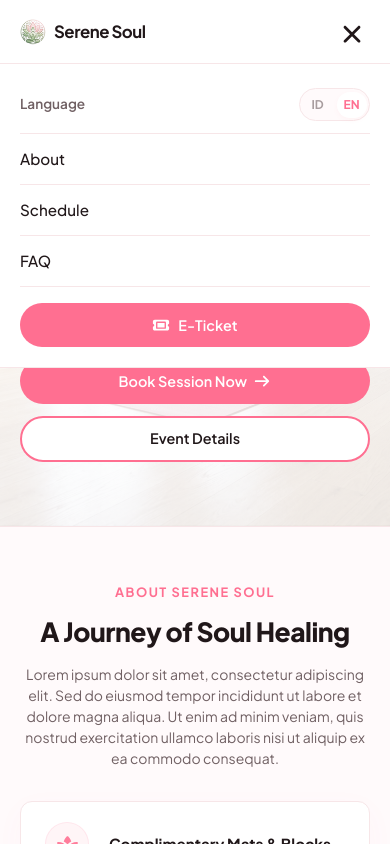
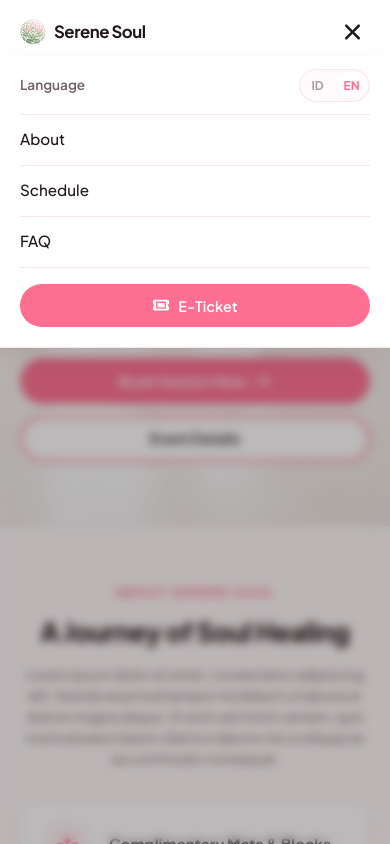
Before and after one commit to luigiifan/serene-soul, a Next.js app: page / in a window 390 px wide. Both pictures are taken after a click on the button 352 px from the left and 31 px from the top of the page. Shown: the top 844 px of the page. Built offline with nearby package versions, Linux system fonts and the light colour scheme.

Commit message:
feat: implement homepage layout with responsive navigation, hero section, and benefit grid components

```diff
--- a/src/app/page.module.css
+++ b/src/app/page.module.css
@@ -113,23 +113,44 @@
 /* Mobile Nav Toggle */
 .mobileMenuBtn {
   display: none;
-  font-size: 1.4rem !important;
+  font-size: 1.25rem;
   color: var(--text-main);
   width: 36px;
   height: 36px;
   align-items: center;
   justify-content: center;
   border-radius: var(--radius-sm);
+  padding: 0;
+  line-height: 1;
+  flex-shrink: 0;
+}
+
+.mobileMenuBackdrop {
+  display: none;
+  position: fixed;
+  top: 65px; /* bawah header desktop */
+  left: 0;
+  right: 0;
+  bottom: 0;
+  background: rgba(32, 23, 25, 0.3);
+  backdrop-filter: blur(5px);
+  -webkit-backdrop-filter: blur(5px);
+  z-index: 98;
 }
 
 .mobileMenuDrawer {
-  border-top: 1px solid var(--border-color);
-  padding: 0.75rem 1.25rem 1.25rem;
-  display: flex;
+  display: none;
+  position: fixed;
+  top: 65px;
+  left: 0;
+  right: 0;
+  padding: 0 1.25rem 1.25rem;
   flex-direction: column;
   gap: 0;
   background: #fff;
-  animation: slideDown 0.2s ease-out;
+  z-index: 101;
+  border-bottom: 1px solid var(--border-color);
+  box-shadow: 0 8px 24px rgba(32, 23, 25, 0.06);
 }
 
 .mobileMenuLangRow {
@@ -191,6 +212,16 @@
 
   .mobileMenuBtn {
     display: flex;
+  }
+
+  .mobileMenuBackdrop {
+    display: block;
+    top: 65px;
+  }
+
+  .mobileMenuDrawer {
+    display: flex;
+    top: 65px;
   }
 }
 
@@ -1354,6 +1385,14 @@
   /* Header */
   .navContainer {
     padding: 0.85rem 1.25rem;
+  }
+
+  .mobileMenuBackdrop {
+    top: 57px;
+  }
+
+  .mobileMenuDrawer {
+    top: 57px;
   }
 
   .logo {
--- a/src/app/page.tsx
+++ b/src/app/page.tsx
@@ -62,9 +62,9 @@ const overlayVariant: Variants = {
 };
 
 const drawerVariant: Variants = {
-  hidden: { opacity: 0, y: -12, scaleY: 0.92 },
-  show: { opacity: 1, y: 0, scaleY: 1, transition: { duration: 0.28, ease: easeOut } },
-  exit: { opacity: 0, y: -8, scaleY: 0.94, transition: { duration: 0.2, ease: "easeIn" } },
+  hidden: { opacity: 0, scaleY: 0.95 },
+  show: { opacity: 1, scaleY: 1, transition: { duration: 0.25, ease: easeOut } },
+  exit: { opacity: 0, scaleY: 0.95, transition: { duration: 0.18, ease: "easeIn" } },
 };
 
 const btnHover = { scale: 1.045, transition: { duration: 0.18, ease: "easeOut" as const } };
@@ -715,12 +715,29 @@ export default function Home() {
                 animate={{ opacity: 1, rotate: 0, scale: 1 }}
                 exit={{ opacity: 0, rotate: 45, scale: 0.7 }}
                 transition={{ duration: 0.2 }}
+                style={{ display: "flex", alignItems: "center", justifyContent: "center", lineHeight: 1 }}
               >
                 <FontAwesomeIcon icon={isMobileMenuOpen ? faXmark : faBars} />
               </motion.span>
             </AnimatePresence>
           </motion.button>
         </div>
+
+      </motion.header>
+
+      {/* MOBILE MENU DRAWER — fixed, tepat di bawah header */}
+      <AnimatePresence>
+        {isMobileMenuOpen && (
+          <motion.div
+            className={styles.mobileMenuBackdrop}
+            initial={{ opacity: 0 }}
+            animate={{ opacity: 1 }}
+            exit={{ opacity: 0 }}
+            transition={{ duration: 0.25 }}
+            onClick={() => setIsMobileMenuOpen(false)}
+          />
+        )}
+      </AnimatePresence>
 
       <AnimatePresence>
         {isMobileMenuOpen && (
@@ -766,7 +783,6 @@ export default function Home() {
           </motion.div>
         )}
       </AnimatePresence>
-      </motion.header>
 
       {/* HERO SECTION */}
       <section className={styles.hero} id="home">
@@ -1452,17 +1468,30 @@ export default function Home() {
                         </div>
                       </motion.div>
 
-                      <motion.button
-                        onClick={handleCloseModal}
-                        className={styles.doneBtn}
+                      <motion.div
+                        className={styles.lookupFooter}
                         initial={{ opacity: 0, y: 8 }}
                         animate={{ opacity: 1, y: 0 }}
                         transition={{ delay: 0.48 }}
+                      >
+                        <motion.button
+                          type="button"
+                          onClick={() => window.open("https://wa.me/6281234567890?text=Halo%20Admin%20Serene%20Soul,%20saya%20ingin%20melaporkan%20kendala%20pendaftaran.", "_blank")}
+                          className={styles.reportBtn}
                           whileHover={btnHover}
                           whileTap={btnTap}
                         >
+                          {lang === "id" ? "Laporkan Kendala" : "Report Issue"}
+                        </motion.button>
+                        <motion.button
+                          onClick={handleCloseModal}
+                          className={styles.doneBtnLookup}
+                          whileHover={btnHover}
+                          whileTap={btnTap}
+                        >
                           {t.ticketClose}
                         </motion.button>
+                      </motion.div>
                     </motion.div>
                   )}
                 </AnimatePresence>
@@ -1618,6 +1647,7 @@ export default function Home() {
                                       animate={{ scale: 1, rotate: 0 }}
                                       exit={{ scale: 0 }}
                                       transition={{ duration: 0.2 }}
+                                      style={{ display: "flex", alignItems: "center", justifyContent: "center", lineHeight: 1 }}
                                     >
                                       {lookupStep > 1 ? <FontAwesomeIcon icon={faCheck} /> : "1"}
                                     </motion.span>
@@ -1648,6 +1678,7 @@ export default function Home() {
                                       animate={{ scale: 1, rotate: 0 }}
                                       exit={{ scale: 0 }}
                                       transition={{ duration: 0.2 }}
+                                      style={{ display: "flex", alignItems: "center", justifyContent: "center", lineHeight: 1 }}
                                     >
                                       {lookupStep > 2 ? <FontAwesomeIcon icon={faCheck} /> : "2"}
                                     </motion.span>
@@ -1678,6 +1709,7 @@ export default function Home() {
                                       animate={{ scale: 1, rotate: 0 }}
                                       exit={{ scale: 0 }}
                                       transition={{ duration: 0.2 }}
+                                      style={{ display: "flex", alignItems: "center", justifyContent: "center", lineHeight: 1 }}
                                     >
                                       {lookupStep > 3 ? <FontAwesomeIcon icon={faCheck} /> : "3"}
                                     </motion.span>
```
Lines whose indentation alone changed are shown as unchanged.
